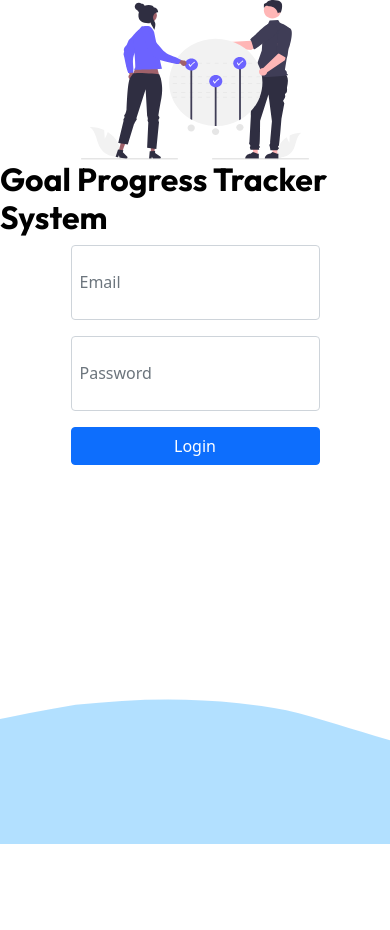
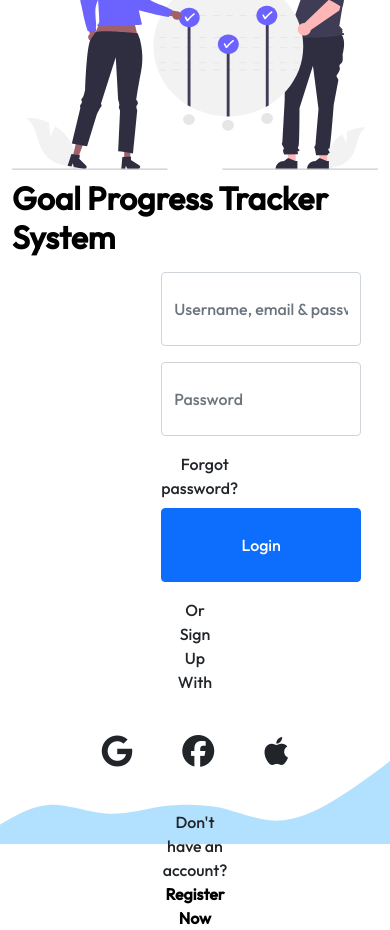
Before and after one commit to WIF2003-2022/goal-progress-tracker-fe, a PHP site: page /login.html in a window 390 px wide. Before the commit the page ends 844 px from the top, so only its background shows below. Run offline with PHP 8.4, Linux system fonts and the light colour scheme; some libraries are stand-ins or nearby versions.

Commit message:
complete login page
complete the input fields for the login page
however, improvements are needed for the responsiveness

```diff
--- a/public/login.html
+++ b/public/login.html
@@ -14,14 +14,20 @@
     <link rel="preconnect" href="https://fonts.googleapis.com" />
     <link rel="preconnect" href="https://fonts.gstatic.com" crossorigin />
     <link
-      href="https://fonts.googleapis.com/css2?family=Outfit:wght@700&family=Roboto+Mono&display=swap"
+      href="https://fonts.googleapis.com/css2?family=Outfit:wght@500&family=Roboto+Mono&display=swap"
       rel="stylesheet"
     />
     <link rel="stylesheet" href="styles/login.css" />
+    <script
+      src="https://kit.fontawesome.com/7bbaff4086.js"
+      crossorigin="anonymous"
+    ></script>
   </head>
   <body>
-    <div class="d-flex flex-column align-items-center vh-100 vw-100">
-      <div class="d-flex">
+    <div
+      class="d-flex flex-column container justify-content-center align-items-center vh-100 vw-50"
+    >
+      <div class="">
         <img
           src="images/undraw_shared_goals_re_jvqd 1.svg"
           alt="shared goals"
@@ -29,41 +35,60 @@
           id="shared-goal"
         />
       </div>
-      <div class="d-flex">
+      <div class="pt-2 pb-2">
         <h1 id="title">Goal Progress Tracker System</h1>
       </div>
-      <div class="d-flex justify-content-center vw-80">
+      <div class="container justify-content-center w-25">
         <form action="" method="get">
           <input
             type="email"
             name="email"
             id="email"
-            placeholder="Email"
-            class="form-control mb-3 w-100 h-50 p-2"
+            placeholder="Username, email & password"
+            class="form-control mb-3 pt-4 pb-4"
           />
           <input
             type="password"
             name="password"
             id="password"
             placeholder="Password"
-            class="form-control mb-3 w-100 h-50 p-2"
+            class="form-control mb-3 pt-4 pb-4"
           />
-
+          <div class="text-end mt-2 mb-2">
+            <a>Forgot password?</a>
+          </div>
           <input
             type="submit"
-            class="btn btn-primary w-100"
+            class="btn btn-primary w-100 p-4"
             name="login"
             placeholder="Login"
             value="Login"
           />
         </form>
+        <div class="text-center m-3">
+          <p>Or Sign Up With</p>
+          <div class="d-flex justify-content-center">
+            <button class="btn p-4">
+              <i class="fa-brands fa-google fa-2x"></i>
+            </button>
+            <button class="btn p-4">
+              <i class="fa-brands fa-facebook fa-2x"></i>
+            </button>
+            <button class="btn p-4">
+              <i class="fa-brands fa-apple fa-2x"></i>
+            </button>
+          </div>
+        </div>
+        <div class="text-center">
+          Don't have an account? <strong><a href="#">Register Now</a></strong>
+        </div>
       </div>
-      <img src="images/Vector.svg" alt="wavy" id="wavy-img" />
-      <script
-        src="https://cdn.jsdelivr.net/npm/bootstrap@5.1.3/dist/js/bootstrap.bundle.min.js"
-        integrity="sha384-ka7Sk0Gln4gmtz2MlQnikT1wXgYsOg+OMhuP+IlRH9sENBO0LRn5q+8nbTov4+1p"
-        crossorigin="anonymous"
-      ></script>
     </div>
+    <img src="images/Vector.svg" alt="wavy" id="wavy-img" />
+    <script
+      src="https://cdn.jsdelivr.net/npm/bootstrap@5.1.3/dist/js/bootstrap.bundle.min.js"
+      integrity="sha384-ka7Sk0Gln4gmtz2MlQnikT1wXgYsOg+OMhuP+IlRH9sENBO0LRn5q+8nbTov4+1p"
+      crossorigin="anonymous"
+    ></script>
   </body>
 </html>
--- a/public/styles/login.css
+++ b/public/styles/login.css
@@ -1,14 +1,12 @@
 html,
 body {
-  overflow: hidden;
+  font-family: "Outfit", sans-serif;
+  font-style: normal;
 }
 
 #title {
-  font-family: "Outfit", sans-serif;
-  font-style: normal;
-  /* font-weight: 700; */
+  font-weight: 700;
   font-size: 32px;
-
   color: #000000;
 }
 
@@ -16,9 +14,21 @@ body {
   position: fixed;
   bottom: 0px;
   z-index: -9999;
+  width: 100vw;
 }
 
 #shared-goal {
-  height: 10rem !important;
+  max-height: 40rem !important;
+  min-height: 10rem;
   width: auto;
 }
+
+a {
+  text-decoration: none;
+  color: black;
+}
+
+input {
+  min-width: 200px;
+  min-height: auto;
+}
```
